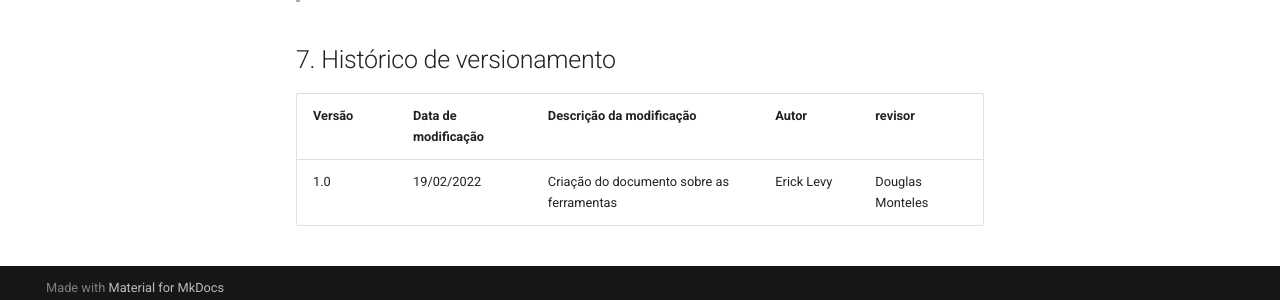
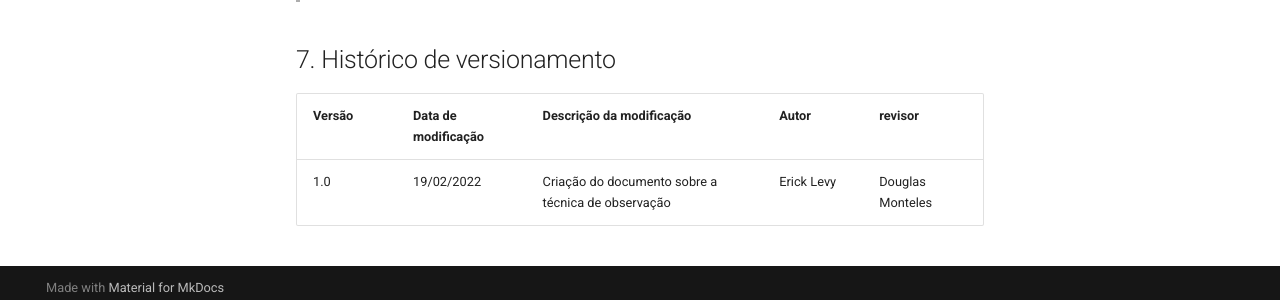
Before and after one commit to Requisitos-de-Software/2021.2-Prime-video, an MkDocs documentation site: the page built from docs/elicitacao/tecnicas/observacao.md, in a window 1280 px wide and 900 px high, scrolled down 1700 px. Shown: the part 590-890 px from the top of the window. Built offline with MkDocs 1.6.1 and Material for MkDocs 9.7.7, drawn with Linux system fonts in a browser that asks for light colours; comment, search, counter and statistics services are not loaded.

Commit message:
fix: pequena correção no versionamento

```diff
--- a/docs/elicitacao/tecnicas/observacao.md
+++ b/docs/elicitacao/tecnicas/observacao.md
@@ -77,4 +77,4 @@ Para utilização desta técnica usamos a participação individual depois a jun
 
 |Versão|Data de modificação|Descrição da modificação|Autor| revisor|
 |-|-|-|-|-|
-|1.0|19/02/2022|Criação do documento sobre as ferramentas|Erick Levy| Douglas Monteles |
+|1.0|19/02/2022|Criação do documento sobre a técnica de observação|Erick Levy| Douglas Monteles |
```
